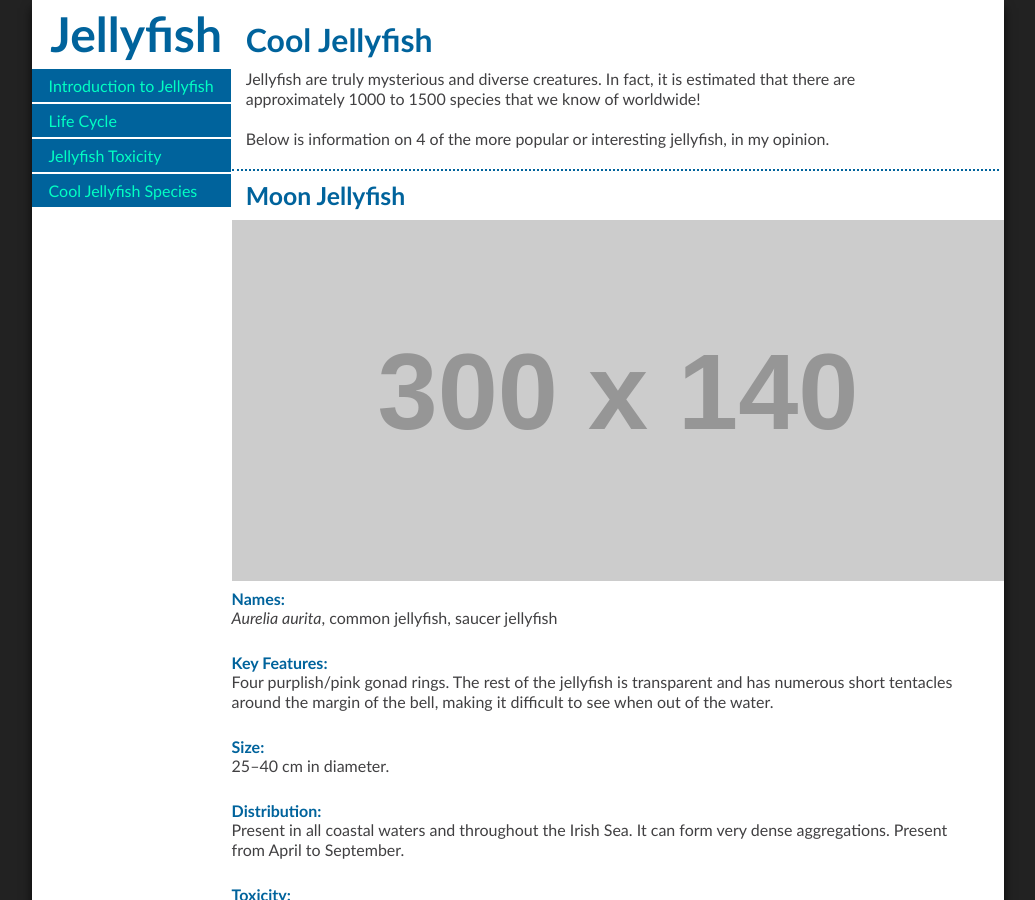
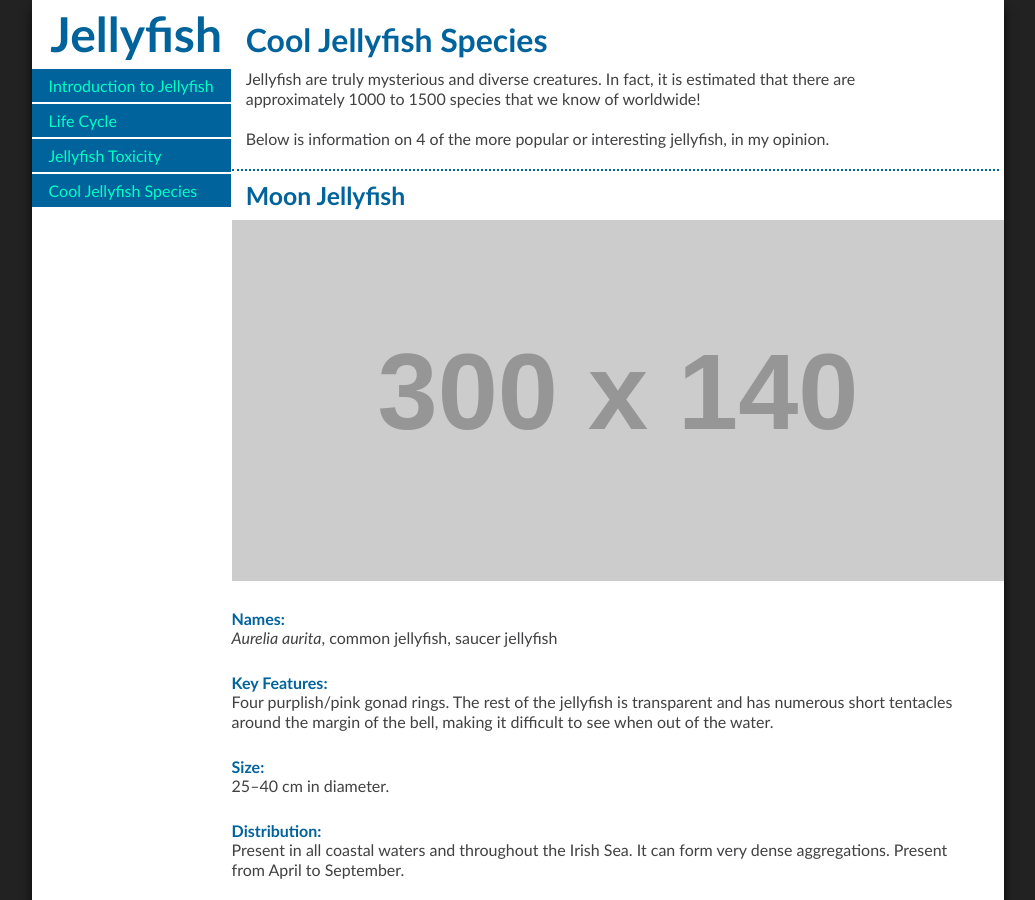
Before and after one commit to lim00074/large-data-website, a Jekyll site: the page built from species.html, in a window 1280 px wide and 900 px high. Shown: the whole window, without its empty margins (122-1157 px from the left). Built offline with Jekyll 4.4.1, drawn with Linux system fonts in a browser that asks for light colours; Markdown is read by kramdown in place of the engine named in the settings.

Commit message:
Added class to images

```diff
--- a/species.html
+++ b/species.html
@@ -1,19 +1,19 @@
 ---
 layout: default
-title: Cool Jellyfish · Jellyfish
+title: Cool Jellyfish Species · Jellyfish
 description: Jellyfish are mysterious creatures. In fact, there are about 1000 to 1500 known species that we know about today.
 url: /species
 ---
 
 <article>
 
-	<h2>Cool Jellyfish</h2>
+	<h2>Cool Jellyfish Species</h2>
 	<p>Jellyfish are truly mysterious and diverse creatures. In fact, it is estimated that there are approximately 1000 to 1500 species that we know of worldwide!</p>
 	<p>Below is information on 4 of the more popular or interesting jellyfish, in my opinion.</p>
 
 {% for jelly in site.categories.jelly %}
 	<h3>{{jelly.title}}</h3>
-	<img src="{{jelly.image}}" {{jelly.alt}}>
+	<img src="{{jelly.image}}" {{jelly.alt}} class="img-margin-bottom">
 	<ul>
 		<li><h4>Names:</h4>
 			<p>{{jelly.names}}</p>
@@ -36,7 +36,7 @@ url: /species
 		</li>
 
 		<li><h4>Other Interesting Information</h4>
-			<ul class="li-jelly-types">{{jelly.other}}</ul>
+			<ul class="ul-padding li-bullets">{{jelly.other}}</ul>
 		</li>
 	</ul>
 {% endfor %}
```
